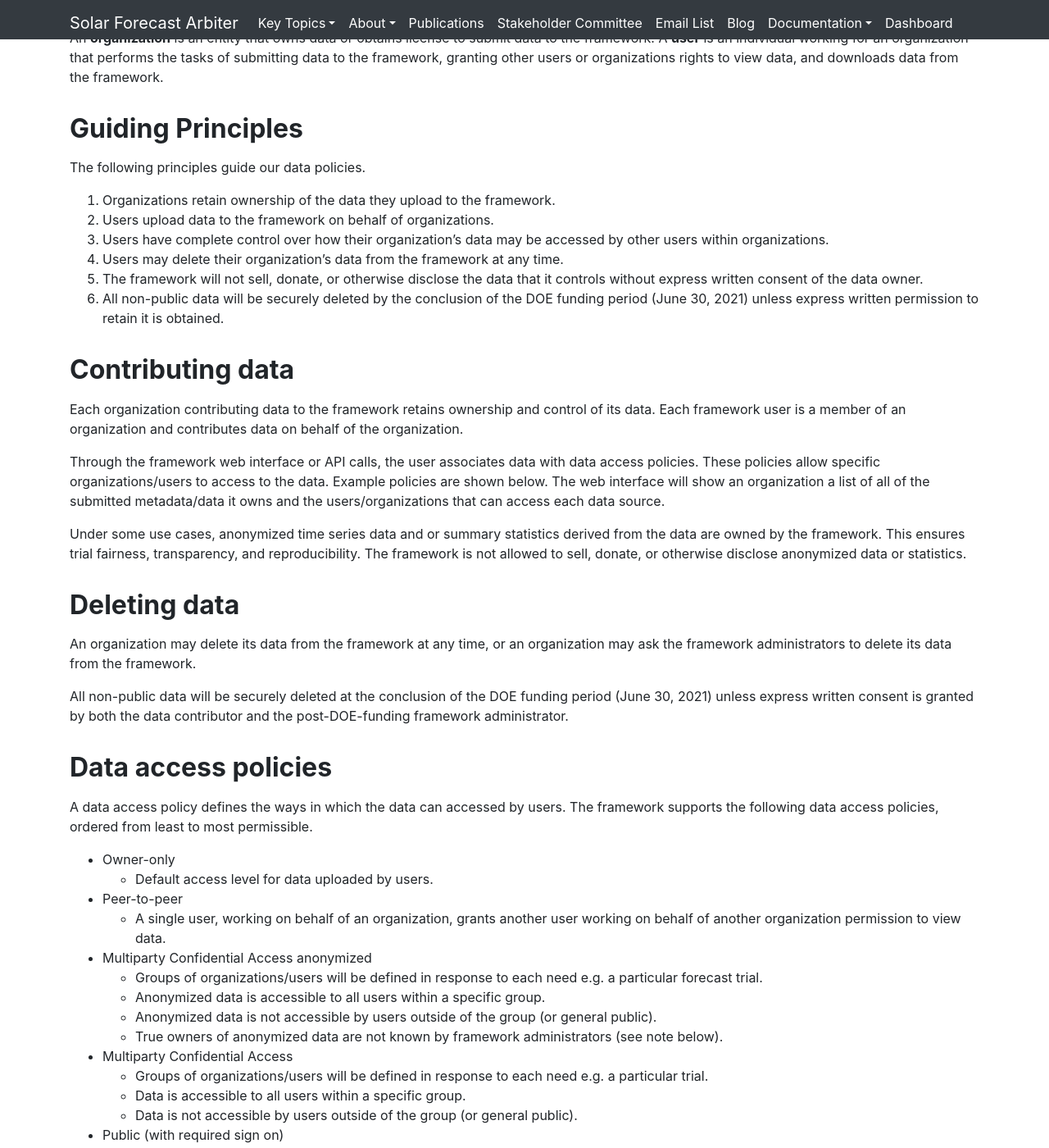
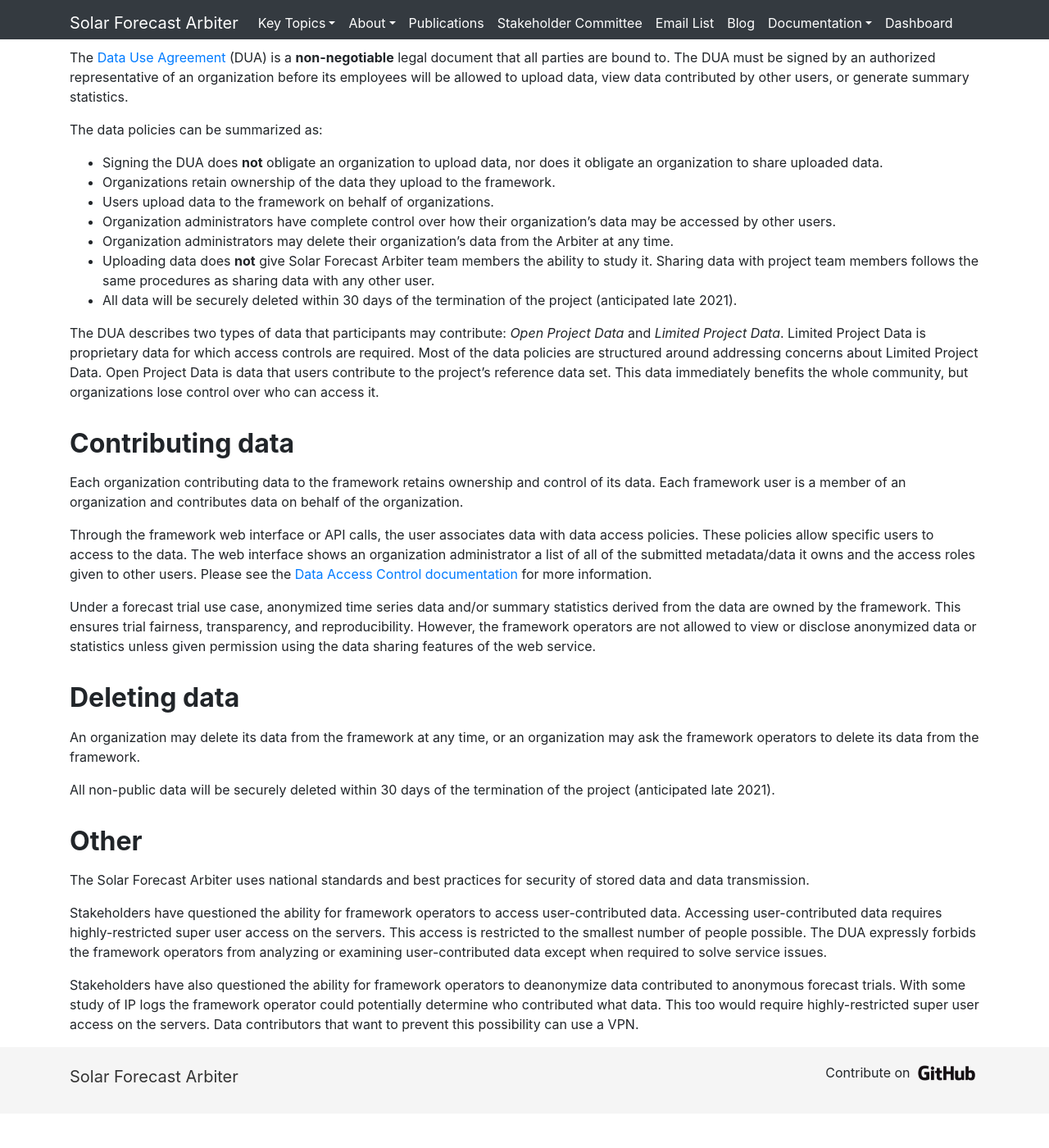
Before and after one commit to SolarArbiter/SolarArbiter.github.io, a Jekyll site: the page built from datapolicies.md, in a window 1280 px wide and 1400 px high, scrolled down 242 px. Shown: the whole window at 82% size. Built offline with Jekyll 4.4.1, drawn with Linux system fonts in a browser that asks for light colours; comment, search, counter and statistics services are not loaded; our own code applies the rules of GitHub Pages for plain Markdown files; after the commit the page ends 1600 px from its top, so only the background shows below that; some of the changed text lies outside the part shown.

Commit message:
update data policies with data use agreement (#99)
* update data policies with data use agreement

* edits

* revisions

```diff
--- a/datapolicies.md
+++ b/datapolicies.md
@@ -2,41 +2,50 @@
 layout: base
 permalink: /datapolicies/
 ---
-# Data Policies -- DRAFT
+# Data Policies
 
-This page contains a **DRAFT** data policies proposal.
+This page summarizes the data sharing and privacy policies of the
+Solar Forecast Arbiter.
 
-This page describes the disclosure levels for observational (generation
-and environmental) and forecast data submitted to the framework, as well
-as data derived from the process of comparing forecast fields to
-observations (e.g. summary statistics).
+An **organization** is an entity that owns data or obtains license to
+submit data to the framework. A **user** is an individual working for an
+organization that performs tasks such as submitting data to the
+framework and downloading data from the framework. An **organization
+administrator** is a user that has can also grant permissions to view or
+modify data to other users, including users outside of the
+administrator's own organization.
 
-An **organization** is an entity that owns data or obtains license to submit
-data to the framework. A **user** is an individual working for an organization
-that performs the tasks of submitting data to the framework, granting other
-users or organizations rights to view data, and downloads data from the
-framework.
+The [Data Use Agreement](/assets/45864_UAZ_Solar_Forecast_Arbiter_Final.pdf)
+(DUA) is a **non-negotiable** legal document that all parties are bound to.
+The DUA must be signed by an authorized representative
+of an organization before its employees will be allowed to upload data,
+view data contributed by other users, or generate summary statistics.
 
+The data policies can be summarized as:
 
-Guiding Principles
-------------------
+* Signing the DUA does **not** obligate an organization to upload data,
+  nor does it obligate an organization to share uploaded data.
+* Organizations retain ownership of the data they upload to the framework.
+* Users upload data to the framework on behalf of organizations.
+* Organization administrators have complete control over how their
+  organization's data may be accessed by other users.
+* Organization administrators may delete their organization's data from the
+  Arbiter at any time.
+* Uploading data does **not** give Solar Forecast Arbiter team members
+  the ability to study it. Sharing data with project team members
+  follows the same procedures as sharing data with any other user.
+* All data will be securely deleted within 30 days of the termination of
+  the project (anticipated late 2021).
 
-The following principles guide our data policies.
+The DUA describes two types of data that participants may contribute:
+*Open Project Data* and *Limited Project Data*. Limited Project Data is
+proprietary data for which access controls are required. Most of the
+data policies are structured around addressing concerns about Limited
+Project Data. Open Project Data is data that users contribute to the
+project's reference data set. This data immediately benefits the whole
+community, but organizations lose control over who can access it.
 
-1. Organizations retain ownership of the data they upload to the framework.
-2. Users upload data to the framework on behalf of organizations.
-2. Users have complete control over how their organization's data may be
-   accessed by other users within organizations.
-2. Users may delete their organization's data from the framework at any time.
-2. The framework will not sell, donate, or otherwise disclose the data that it
-   controls without express written consent of the data owner.
-2. All non-public data will be securely deleted by the conclusion of the DOE
-   funding period (June 30, 2021) unless express written permission to
-   retain it is obtained.
-
-
-Contributing data
------------------
+## Contributing data
 
 Each organization contributing data to the framework retains ownership
 and control of its data. Each framework user is a member of an
@@ -44,83 +53,43 @@
 
 Through the framework web interface or API calls, the user associates
 data with data access policies. These policies allow specific
-organizations/users to access to the data. Example policies are shown
-below. The web interface will show an organization a list of all of the
-submitted metadata/data it owns and the users/organizations that can
-access each data source.
+users to access to the data. The web interface shows
+an organization administrator a list of all of the submitted metadata/data
+it owns and the access roles given to other users. Please see the
+[Data Access Control documentation](/data-access-workflow/) for more
+information.
 
-Under some use cases, anonymized time series data and or summary statistics
-derived from the data are owned by the framework. This ensures trial fairness,
-transparency, and reproducibility. The framework is not allowed
-to sell, donate, or otherwise disclose anonymized data or statistics.
+Under a forecast trial use case, anonymized time series data and/or
+summary statistics derived from the data are owned by the framework.
+This ensures trial fairness, transparency, and reproducibility. However,
+the framework operators are not allowed to view or disclose anonymized
+data or statistics unless given permission using the data sharing
+features of the web service.
 
-
-Deleting data
--------------
+## Deleting data
 
 An organization may delete its data from the framework at any time, or
-an organization may ask the framework administrators to delete its data
-from the framework.
+an organization may ask the framework operators to delete its data from
+the framework.
 
-All non-public data will be securely deleted at the conclusion of the
-DOE funding period (June 30, 2021) unless express written consent is
-granted by both the data contributor and the post-DOE-funding framework
-administrator.
+All non-public data will be securely deleted within 30 days of the
+termination of the project (anticipated late 2021).
 
+## Other
 
-Data access policies
---------------------
+The Solar Forecast Arbiter uses national standards and best practices
+for security of stored data and data transmission.
 
-A data access policy defines the ways in which the data can accessed by users.
-The framework supports the following data access policies, ordered from least
-to most permissible.
+Stakeholders have questioned the ability for framework operators to
+access user-contributed data. Accessing user-contributed data requires
+highly-restricted super user access on the servers. This access is
+restricted to the smallest number of people possible. The DUA expressly
+forbids the framework operators from analyzing or examining
+user-contributed data except when required to solve service issues.
 
-* Owner-only
-    * Default access level for data uploaded by users.
-* Peer-to-peer
-    * A single user, working on behalf of an organization, grants another user
-      working on behalf of another organization permission to view data.
-* Multiparty Confidential Access anonymized
-    * Groups of organizations/users will be defined in response to each need
-      e.g. a particular forecast trial.
-    * Anonymized data is accessible to all users within a specific group.
-    * Anonymized data is not accessible by users outside of the group (or general public).
-    * True owners of anonymized data are not known by framework administrators (see note below).
-* Multiparty Confidential Access
-    * Groups of organizations/users will be defined in response to each need
-      e.g. a particular trial.
-    * Data is accessible to all users within a specific group.
-    * Data is not accessible by users outside of the group (or general public).
-* Public (with required sign on)
-    * Reference data such as SURFRAD, SOLRAD, Sandia, NREL MIDC, U Oregon,
-      DOE Data Acquisition and Archive Portal (DAP), etc.
-
-
-
-Non-Disclosure Agreements
--------------------------
-
-The creator of an organization account must agree to common terms before
-the account may be activated. The terms describe the data policies and
-procedures outlined in this document. The representative of the
-organization that agrees to the terms must have the authority to do so.
-Only then can the user view data or add new members to the organization.
-New members will be prompted to review and agree to the terms when creating a
-user account.
-
-In the event that the terms change, organization administrators will be
-prompted to reverify their compliance.
-
-
-Other
------
-
-The framework will use national standards and best practices for
-security of stored data and data transmission.
-
-On anonymity from framework administrator/operator... with some study of
-IP logs the framework operator could potentially determine who
-contributed what data. This would require super user access on the
-servers. This access will be restricted to the smallest number of people
-possible. Data contributors that want to prevent this possibility can
-use a VPN.
+Stakeholders have also questioned the ability for framework operators to
+deanonymize data contributed to anonymous forecast trials. With some
+study of IP logs the framework operator could potentially determine who
+contributed what data. This too would require highly-restricted super
+user access on the servers. Data contributors that want to prevent this
+possibility can use a VPN.
```
Also changed, not shown: 1 other file.
